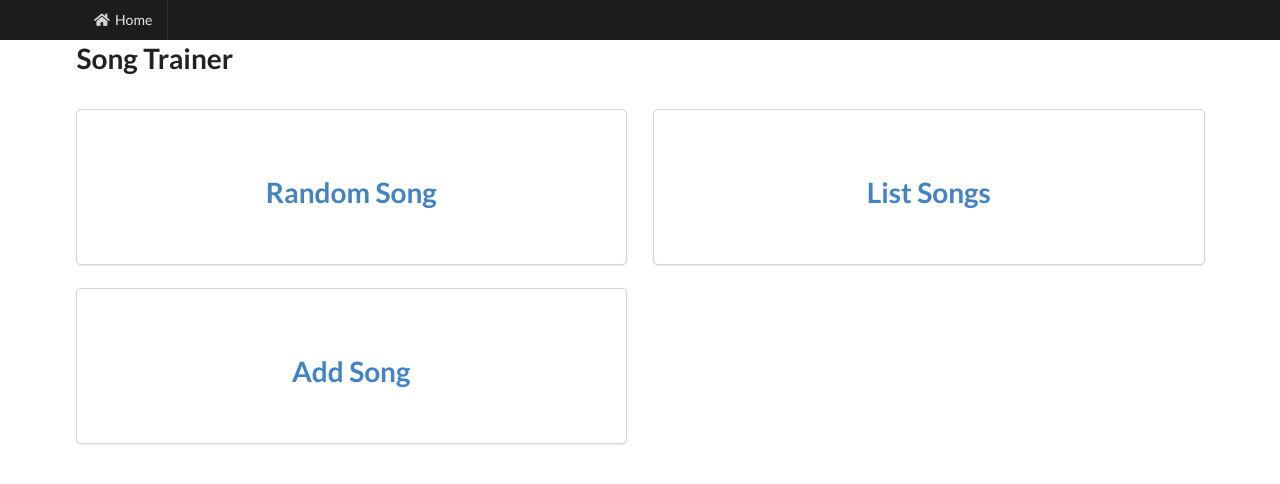
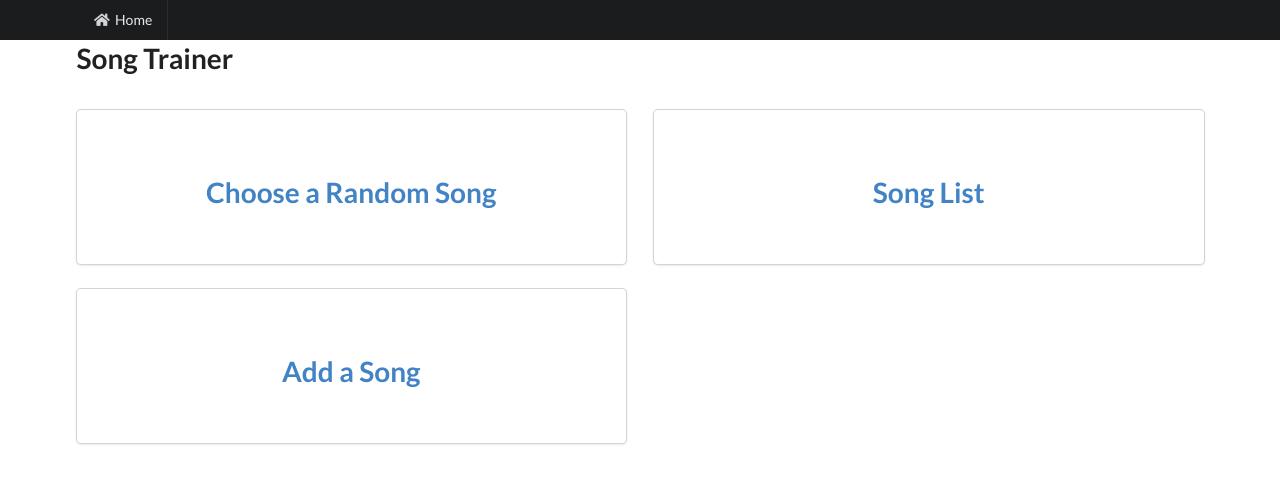
Before and after one commit to DeltiKron/song_trainer, a Flask app: page /songs/home in a window 1280 px wide. Shown: the top 484 px of the page. Run offline with Flask 2, Linux system fonts and the light colour scheme; some libraries are stand-ins or nearby versions.

Commit message:
updating text on start page

```diff
--- a/song_app/templates/start_page.html
+++ b/song_app/templates/start_page.html
@@ -7,21 +7,21 @@
     <a class="ui card" style="text-align:center" href="{{url_for('songs.random_songs')}}">
         <br>
         <br>
-        <h1>Random Song</h1>
+        <h1>Choose a Random Song</h1>
         <br>
         <br>
     </a>
     <a class="ui card" style="text-align:center" href="{{url_for('songs.list_songs')}}">
         <br>
         <br>
-        <h1>List Songs</h1>
+        <h1>Song List</h1>
         <br>
         <br>
     </a>
     <a class="ui card" style="text-align:center" href="{{url_for('songs.add_song')}}">
         <br>
         <br>
-        <h1>Add Song</h1>
+        <h1>Add a Song</h1>
         <br>
         <br>
     </a>
```
